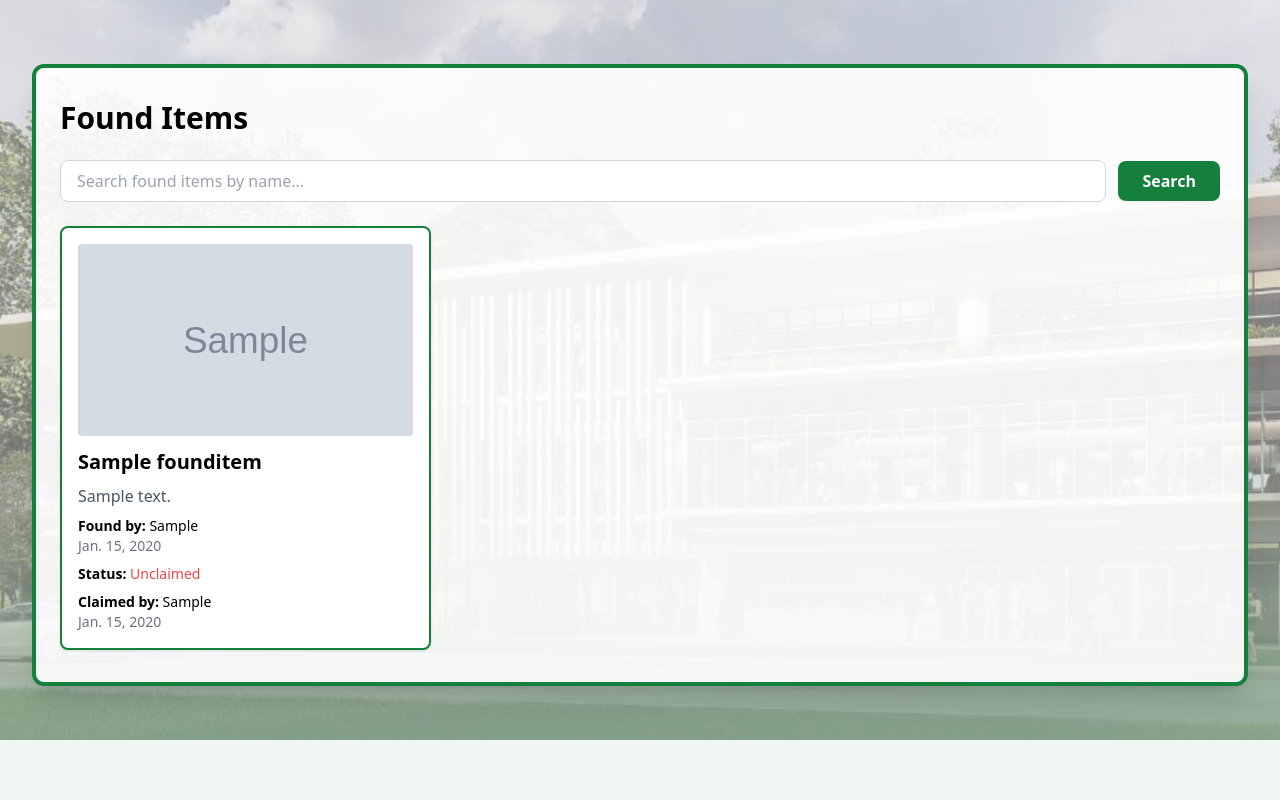
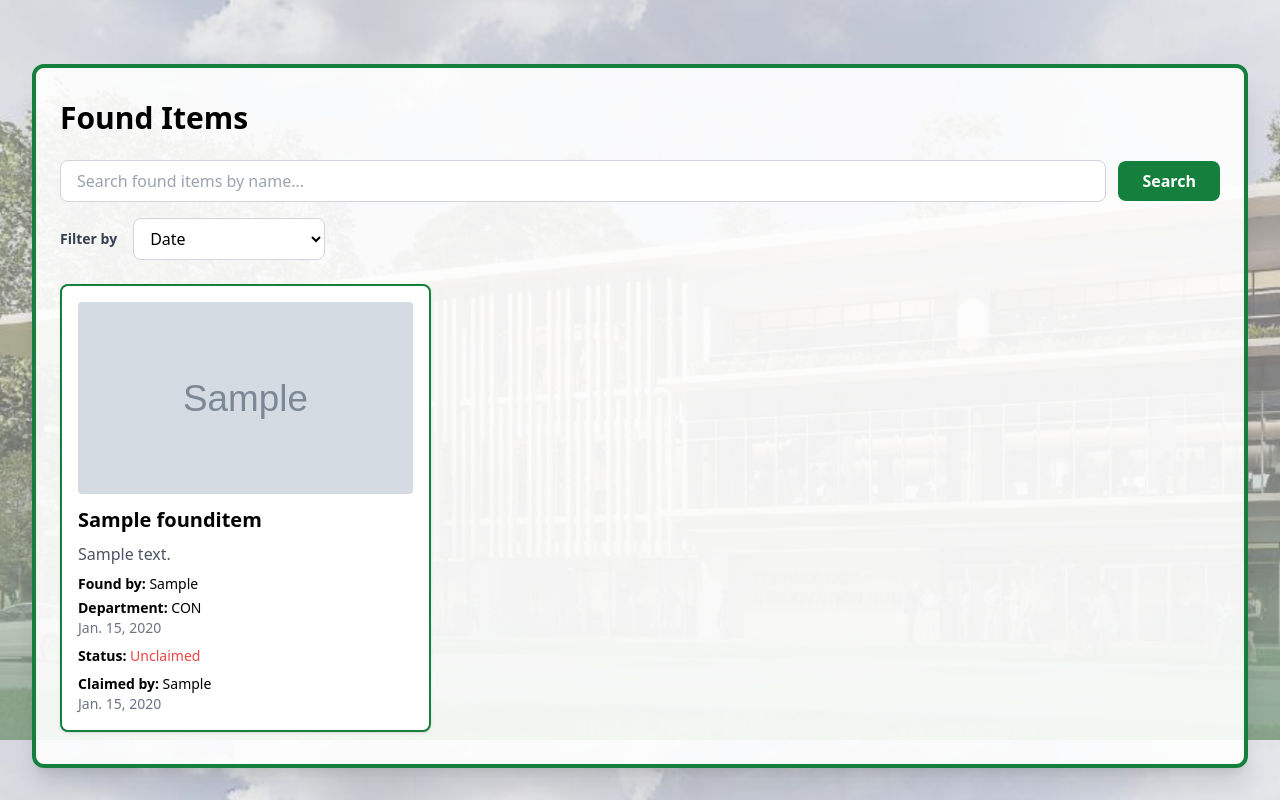
Before and after one commit to REM740/lostandfound, a Django app: page /founditems/ in a window 1280 px wide. Shown: the part 60-860 px from the top of the page. Before the commit the page ends 800 px from the top, so only its background shows below. Run offline with Django 5.2, Linux system fonts and the light colour scheme; tables that the repository leaves empty hold one stand-in row (values such as "Sample post"); grey boxes marked "Sample" are stand-in pictures; some libraries are stand-ins or nearby versions.

Commit message:
Add filter dropdowns for lost and found lists (sort by name, date, department, status).
Made-with: Cursor

```diff
--- a/items/views.py
+++ b/items/views.py
@@ -7,6 +7,34 @@ from django.contrib.auth.decorators import login_required
 from django.contrib import messages
 from .forms import LostItemForm, FoundItemForm, FoundItemCreateForm
 from django.shortcuts import get_object_or_404
+
+LOST_SORT_ALPHA = 'alphabetical'
+LOST_SORT_DATE = 'date'
+LOST_SORT_DEPT = 'department'
+
+FOUND_SORT_ALPHA = 'alphabetical'
+FOUND_SORT_DATE = 'date'
+FOUND_SORT_DEPT = 'department'
+FOUND_SORT_STATUS = 'status'
+
+
+def _sort_lost_items(qs, sort):
+    if sort == LOST_SORT_ALPHA:
+        return qs.order_by('name')
+    if sort == LOST_SORT_DEPT:
+        return qs.order_by('department', 'name')
+    return qs.order_by('-date_lost')
+
+
+def _sort_found_items(qs, sort):
+    if sort == FOUND_SORT_ALPHA:
+        return qs.order_by('name')
+    if sort == FOUND_SORT_DEPT:
+        return qs.order_by('department', 'name')
+    if sort == FOUND_SORT_STATUS:
+        return qs.order_by('status', 'name')
+    return qs.order_by('-date_found')
+
 
 def homepage(request):
     leaderboard = (
@@ -20,13 +48,19 @@ def homepage(request):
 
 def lostitems(request):
     query = request.GET.get('q', '').strip()
-    items = LostItem.objects.all().order_by('-date_lost')
+    sort = request.GET.get('sort', LOST_SORT_DATE)
+    if sort not in (LOST_SORT_ALPHA, LOST_SORT_DATE, LOST_SORT_DEPT):
+        sort = LOST_SORT_DATE
+
+    items = LostItem.objects.all()
     if query:
         items = items.filter(name__icontains=query)
+    items = _sort_lost_items(items, sort)
 
     context = {
         'items': items,
         'query': query,
+        'sort': sort,
     }
 
     return render(request, 'lostandfound/lostitems.html', context)
@@ -34,13 +68,24 @@ def lostitems(request):
 
 def founditems(request):
     query = request.GET.get('q', '').strip()
-    items = FoundItem.objects.all().order_by('-date_claimed')
+    sort = request.GET.get('sort', FOUND_SORT_DATE)
+    if sort not in (
+        FOUND_SORT_ALPHA,
+        FOUND_SORT_DATE,
+        FOUND_SORT_DEPT,
+        FOUND_SORT_STATUS,
+    ):
+        sort = FOUND_SORT_DATE
+
+    items = FoundItem.objects.all()
     if query:
         items = items.filter(name__icontains=query)
+    items = _sort_found_items(items, sort)
 
     context = {
         'items': items,
         'query': query,
+        'sort': sort,
     }
 
     return render(request, 'lostandfound/founditems.html', context)
@@ -165,10 +210,14 @@ def delete_found_item(request, id):
 @login_required
 def manage_lost_items(request):
     query = request.GET.get('q', '').strip()
+    sort = request.GET.get('sort', LOST_SORT_DATE)
+    if sort not in (LOST_SORT_ALPHA, LOST_SORT_DATE, LOST_SORT_DEPT):
+        sort = LOST_SORT_DATE
+
     items = LostItem.objects.all()
     if query:
         items = items.filter(name__icontains=query)
-    items = items.order_by('-date_lost')
+    items = _sort_lost_items(items, sort)
     form = LostItemForm()
 
     return render(request, 'manager/manage_lost_items.html', {
@@ -176,16 +225,26 @@ def manage_lost_items(request):
         'form': form,
         'department_choices': DEPARTMENT_CHOICES,
         'query': query,
+        'sort': sort,
     })
 
 
 @login_required
 def manage_found_items(request):
     query = request.GET.get('q', '').strip()
+    sort = request.GET.get('sort', FOUND_SORT_DATE)
+    if sort not in (
+        FOUND_SORT_ALPHA,
+        FOUND_SORT_DATE,
+        FOUND_SORT_DEPT,
+        FOUND_SORT_STATUS,
+    ):
+        sort = FOUND_SORT_DATE
+
     items = FoundItem.objects.all()
     if query:
         items = items.filter(name__icontains=query)
-    items = items.order_by('-date_claimed')
+    items = _sort_found_items(items, sort)
     form = FoundItemCreateForm()
 
     return render(request, 'manager/manage_found_items.html', {
@@ -193,6 +252,7 @@ def manage_found_items(request):
         'form': form,
         'department_choices': DEPARTMENT_CHOICES,
         'query': query,
+        'sort': sort,
     })
 
 @login_required
--- a/templates/lostandfound/founditems.html
+++ b/templates/lostandfound/founditems.html
@@ -4,7 +4,8 @@
 <div class="max-w-7xl mx-auto mt-4 md:mt-8 px-4 md:px-6 py-6 md:py-8 bg-white/90 border-4 border-green-700 rounded-xl shadow-xl">
 <h2 class="text-3xl font-bold mb-6">Found Items</h2>
 
-<form method="get" class="mb-6 flex flex-col sm:flex-row sm:items-center gap-3">
+<form method="get" class="mb-6 space-y-4">
+    <div class="flex flex-col sm:flex-row sm:items-center gap-3">
         <input
             type="text"
             name="q"
@@ -16,10 +17,21 @@
             Search
         </button>
         {% if query %}
-        <a href="{{ request.path }}" class="text-sm text-green-700 hover:underline px-1">
+            <a href="{{ request.path }}?sort={{ sort }}" class="text-sm text-green-700 hover:underline px-1">
                 Clear
             </a>
         {% endif %}
+    </div>
+    <div class="flex flex-col sm:flex-row sm:items-center gap-2 sm:gap-4">
+        <label for="found-sort" class="text-sm font-semibold text-gray-700 whitespace-nowrap">Filter by</label>
+        <select name="sort" id="found-sort" onchange="this.form.submit()"
+                class="w-full sm:w-auto sm:min-w-[12rem] border border-gray-300 bg-white rounded-lg px-3 py-2 focus:outline-none focus:ring-2 focus:ring-green-700">
+            <option value="alphabetical" {% if sort == 'alphabetical' %}selected{% endif %}>Alphabetical</option>
+            <option value="date" {% if sort == 'date' %}selected{% endif %}>Date</option>
+            <option value="department" {% if sort == 'department' %}selected{% endif %}>Department</option>
+            <option value="status" {% if sort == 'status' %}selected{% endif %}>Status</option>
+        </select>
+    </div>
 </form>
 
 <div class="grid grid-cols-1 md:grid-cols-3 gap-6">
@@ -42,6 +54,12 @@
     <p class="text-sm mt-2">
         <span class="font-semibold">Found by:</span> {{ item.found_by }}
     </p>
+
+    {% if item.department %}
+    <p class="text-sm mt-1">
+        <span class="font-semibold">Department:</span> {{ item.department }}
+    </p>
+    {% endif %}
 
     <p class="text-sm text-gray-500">
         {{ item.date_found }}
```
Also changed, not shown: templates/lostandfound/lostitems.html (+19 -2 lines), templates/manager/manage_found_items.html (+14 -2 lines), templates/manager/manage_lost_items.html (+13 -2 lines). Lines whose indentation alone changed are shown as unchanged.
